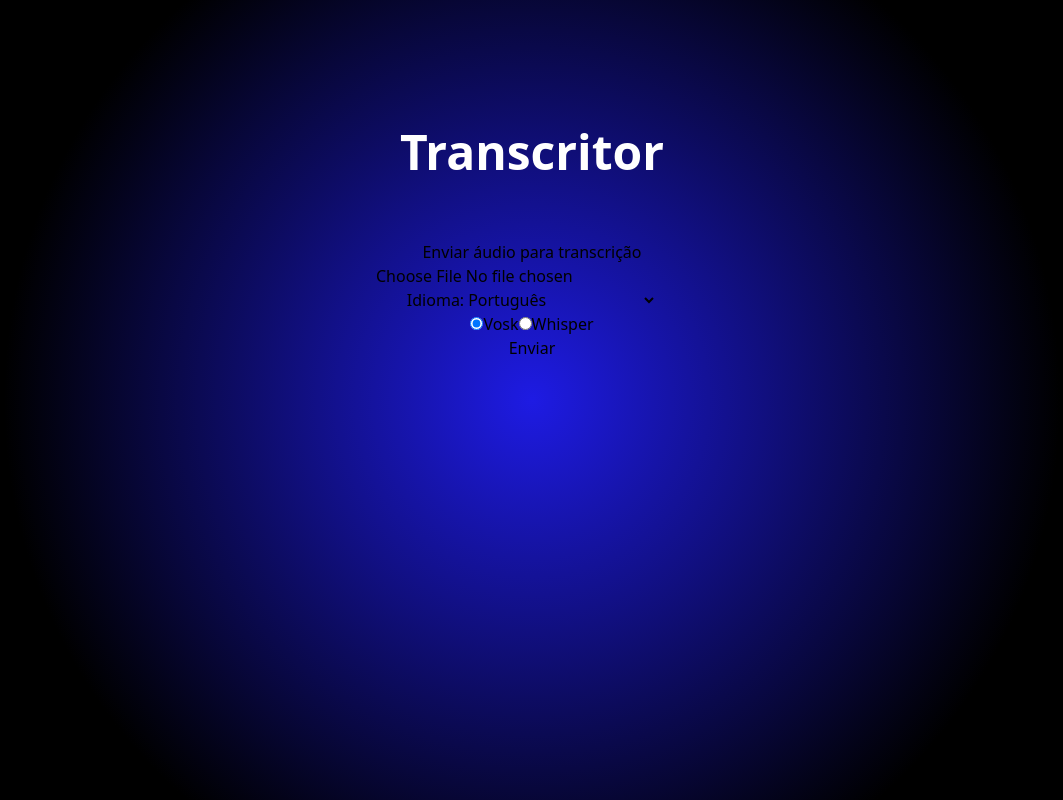
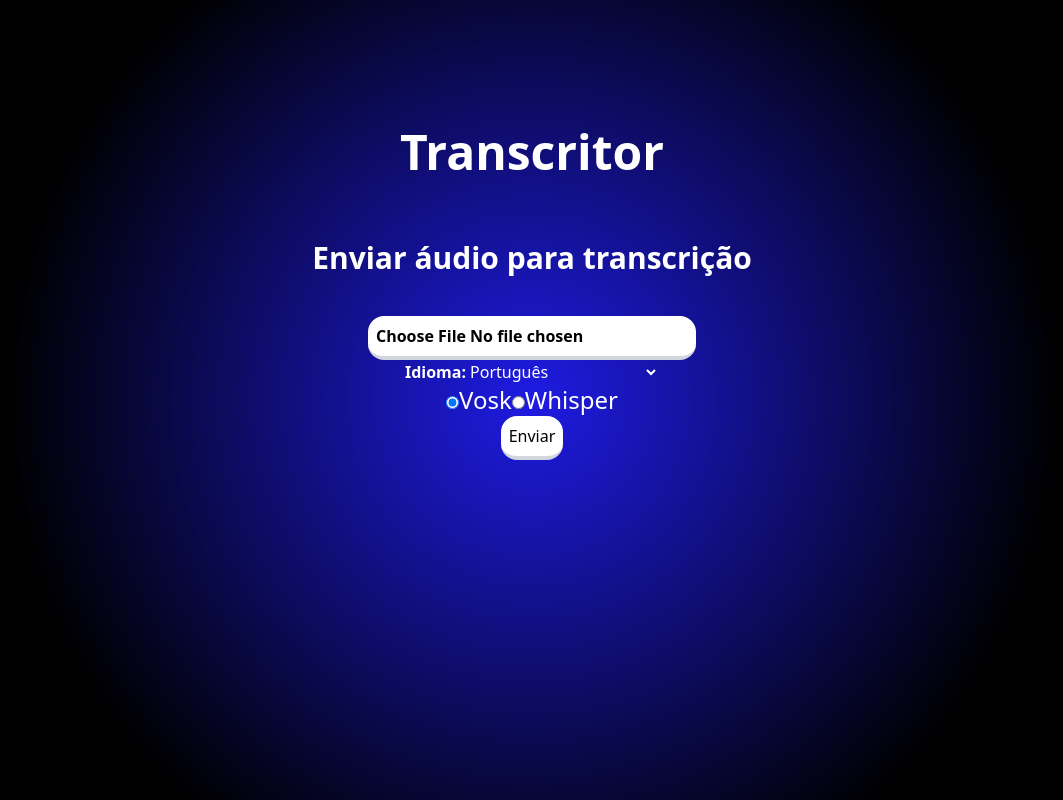
Before and after one commit to Eduardozsw/transcricao-mvp, a Next.js app in the folder frontend/: page / in a window 1280 px wide. Shown: the whole page, without its empty margins (108-1171 px from the left). Built offline with nearby package versions, Linux system fonts and the light colour scheme.

Commit message:
estilização

```diff
--- a/frontend/src/components/AudioUploader.tsx
+++ b/frontend/src/components/AudioUploader.tsx
@@ -6,45 +6,47 @@ export default function AudioUploader() {
   const [file, setFile] = useState<File | null>(null);
   const [idioma, setIdioma] = useState("ptbr")
   const [engine, setEngine] = useState<"vosk" | "whisper">("vosk")
-  const [transcricao, setTranscicao] = useState<string | null>(null)
+  const [transcricao, setTranscricao] = useState<string | null>(null)
   const [loading, setLoading] = useState(false)
 
   async function enviar() {
     if (!file) return alert("Por favor, insira um arquivo para continuar.")
     setLoading(true)
+
     const texto = await handleUpload(file, idioma, engine)
-    setTranscicao(texto)
+    console.log("Texto recebido:", texto)
+    setTranscricao(texto)
     setLoading(false)
   }
-
   return (
-    <div>
-      <h1>Enviar áudio para transcrição</h1>
+    <div className="">
+      <h1 className="font-bold text-3xl text-white pb-10">Enviar áudio para transcrição</h1>
 
       <input
+        className="font-bold border-b-4 border-b-gray-300 active:border-b-0  rounded-2xl p-2 bg-white"
         type="file"
         accept="audio/"
         onChange={(e) => setFile(e.target.files ? e.target.files[0] : null)}
       />
 
       <div>
-        <label htmlFor="">Idioma:</label>
-        <select value={idioma} onChange={(e) => setIdioma(e.target.value)}>
+        <label className="font-bold text-white ">Idioma:</label>
+        <select className="bg-transparent active:bg-transparent  text-white" value={idioma} onChange={(e) => setIdioma(e.target.value)}>
           <option value="ptbr">Português</option>
           <option value="en">Inglês</option>
           <option value="inen">Inglês sotaque Indiano</option>
         </select>
       </div>
 
-      <div>
-        <label>
+      <div className="gap-x-20">
+        <label className="text-white text-2xl" >
           <input
             type="radio"
             checked={engine === "vosk"}
             onChange={() => setEngine("vosk")} />
           Vosk
         </label>
-        <label>
+        <label className="text-white text-2xl">
           <input
             type="radio"
             checked={engine === "whisper"}
@@ -54,7 +56,7 @@ export default function AudioUploader() {
         </label>
       </div>
 
-      <button onClick={enviar} disabled={loading}>
+      <button onClick={enviar} disabled={loading} className="bg-white border-b-4 border-b-gray-300 active:border-b-0 p-2 rounded-2xl">
         {loading ? "Enviando..." : "Enviar"}
       </button>
 
```
